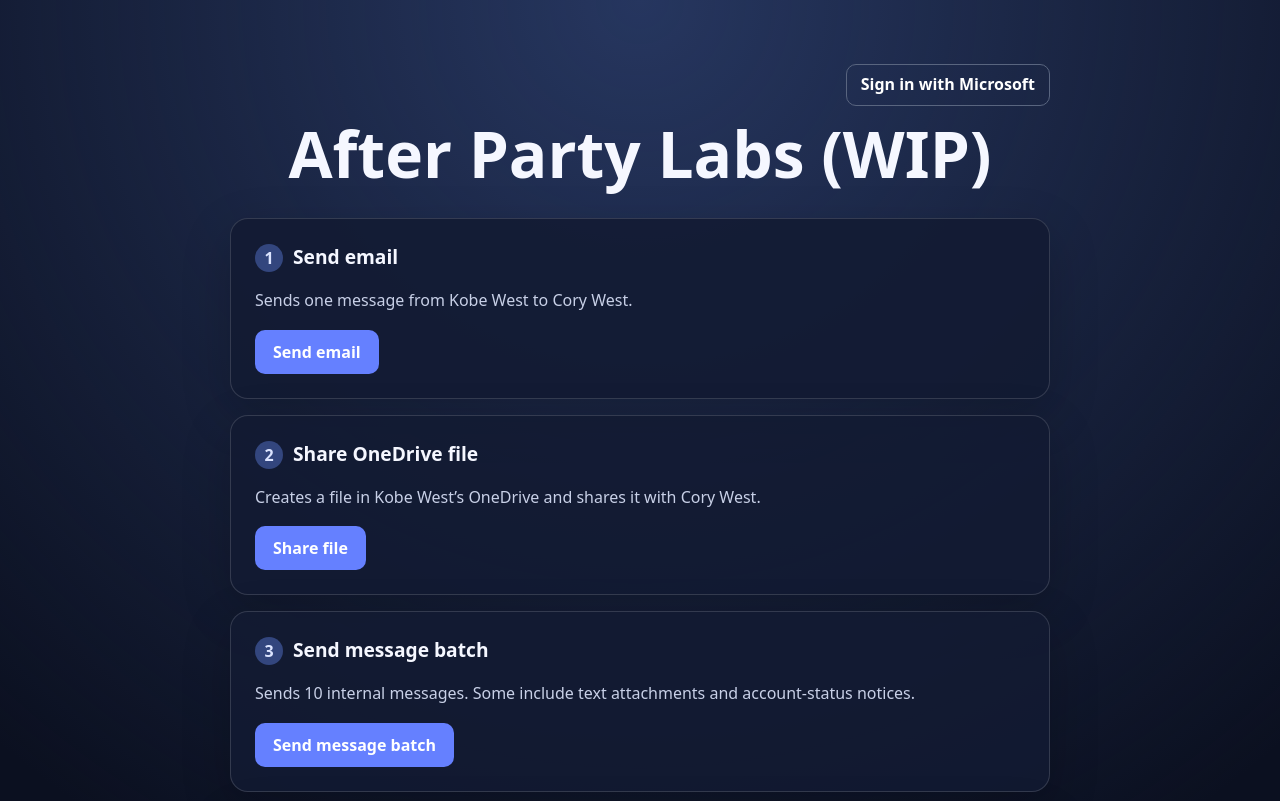
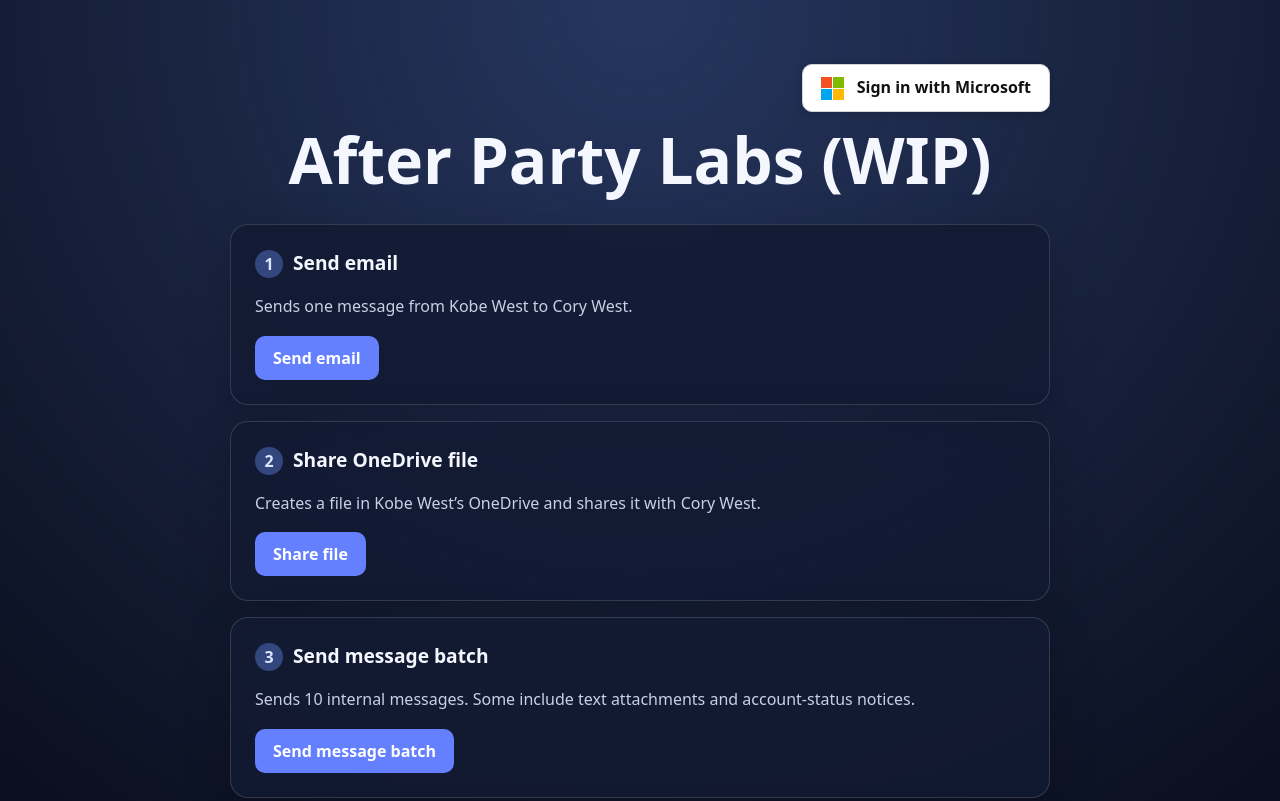
Before and after one commit to seanwest1-flatiron/azure-test, a plain HTML site: page index.html in a window 1280 px wide. Shown: the top 801 px of the page. Drawn offline with Linux system fonts and the light colour scheme; no server answers.

Commit message:
Style Microsoft sign-in button

```diff
--- a/index.html
+++ b/index.html
@@ -21,7 +21,15 @@
   <main>
     <header class="site-header">
       <div class="account-control">
-        <button id="sign-in" class="secondary account-sign-in" type="button">Sign in with Microsoft</button>
+        <button id="sign-in" class="secondary account-sign-in" type="button">
+          <svg class="microsoft-mark" viewBox="0 0 23 23" aria-hidden="true" focusable="false">
+            <rect width="11" height="11" fill="#f25022"/>
+            <rect x="12" width="11" height="11" fill="#7fba00"/>
+            <rect y="12" width="11" height="11" fill="#00a4ef"/>
+            <rect x="12" y="12" width="11" height="11" fill="#ffb900"/>
+          </svg>
+          <span>Sign in with Microsoft</span>
+        </button>
         <details id="account-menu" class="account-menu" hidden>
           <summary id="account-button">Account</summary>
           <div class="account-menu-panel">
--- a/styles.css
+++ b/styles.css
@@ -13,6 +13,9 @@ p { color: #c8d0e7; line-height: 1.6; }
 .global-status { padding: 12px 16px; font-size: .95rem; }
 .account-control { position: relative; align-self: flex-end; }
 .account-sign-in, .account-menu > summary { max-width: 260px; min-height: 42px; padding: 10px 14px; border: 1px solid #59657f; border-radius: 10px; color: #fff; font-weight: 750; line-height: 1.2; text-align: left; }
+.account-sign-in.secondary { display: inline-flex; max-width: none; min-height: 48px; align-items: center; gap: 13px; padding: 11px 18px; border-color: #d1d5db; background: #fff; color: #111; font-size: 1rem; font-weight: 650; white-space: nowrap; box-shadow: 0 2px 8px rgba(0,0,0,.18); }
+.account-sign-in.secondary:hover:not(:disabled) { border-color: #b6bcc6; background: #f5f5f5; box-shadow: 0 3px 10px rgba(0,0,0,.24); }
+.microsoft-mark { width: 23px; height: 23px; flex: 0 0 23px; }
 .account-menu { color: #c8d0e7; }
 .account-menu > summary { display: flex; align-items: center; cursor: pointer; list-style: none; background: rgba(19,27,51,.92); }
 .account-menu > summary::-webkit-details-marker { display: none; }
--- a/version.json
+++ b/version.json
@@ -1,5 +1,5 @@
 {
-  "siteVersion": "2026.07.13.9",
+  "siteVersion": "2026.07.13.10",
   "runnerVersion": "2026.07.13.4",
   "payloadVersion": "2026.07.13.7",
   "tenantBaselineVersion": "2026.07.13.3"
```
Also changed, not shown: tests/frontend-ui.test.mjs (+3 -0 lines).
